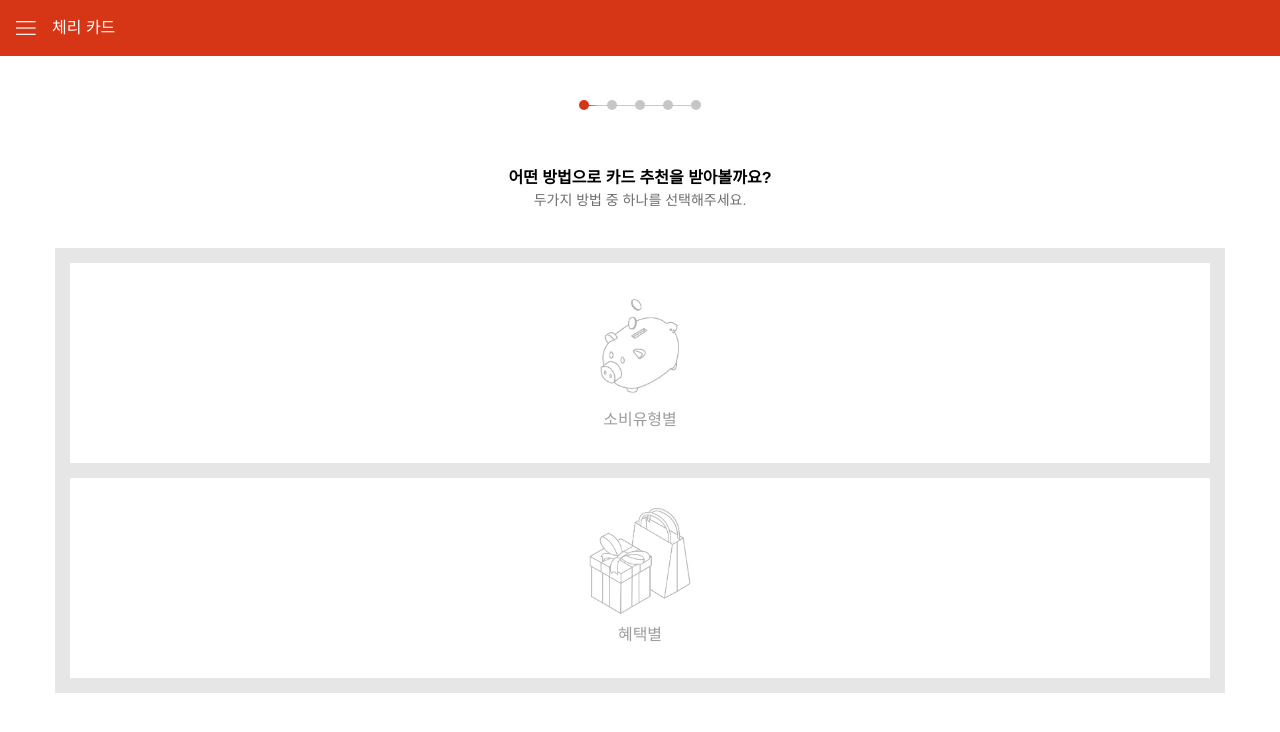
After one commit to shift3369/cherry-card, a Flask app: page /recommendation/select-method/ in a window 1280 px wide. The commit adds this page. Shown: the top 732 px of the page. Run offline with Flask 2, Linux system fonts and the light colour scheme; parts of the project's set-up code (start-up, migrations or seed data) failed here and were passed over; some libraries are stand-ins or nearby versions.

Commit message:
카드 추천 기본 세팅

```diff
--- a/app/__init__.py
+++ b/app/__init__.py
@@ -32,6 +32,8 @@ db = SQLAlchemy(app)
 db.create_all()
 
 
+from .recommendation import recommendation  # noqa
 from .routes import app as root  # noqa
 
+app.register_blueprint(recommendation)
 app.register_blueprint(root)
--- /dev/null
+++ b/app/recommendation.py
@@ -0,0 +1,29 @@
+from flask import Blueprint, redirect, render_template, url_for
+
+recommendation = Blueprint('recommendation', __name__,
+                           url_prefix='/recommendation')
+
+
+@recommendation.route('/')
+def index():
+    return redirect(url_for('.select_method'))
+
+
+@recommendation.route('/select-method/')
+def select_method():
+    return render_template('recommendation/select-method.html')
+
+
+@recommendation.route('/benefit/')
+def benefit():
+    return redirect(url_for('.benefit_monthly_total_usage'))
+
+
+@recommendation.route('/benefit/monthly_total_usage/')
+def benefit_monthly_total_usage():
+    return render_template('recommendation/benefit/monthly-total-usage.html')
+
+
+@recommendation.route('/usage-pattern/')
+def usage_pattern():
+    return ''
--- a/app/static/css/style.scss
+++ b/app/static/css/style.scss
@@ -59,3 +59,104 @@ html, body {
     }
   }
 }
+
+#recommendation {
+  .top {
+    padding: 38px 0;
+    .step-list {
+      text-align: center;
+      margin-bottom: 50px;
+      .step {
+        display: inline-block;
+        &:not(:first-child):before, &:not(:last-child):after {
+          display: inline-block;
+          vertical-align: middle;
+          margin-left: -1px;
+          margin-right: -1px;
+          width: 11px;
+          height: 1px;
+          background: $gray3;
+          content: ' ';
+        }
+        .step-indicator {
+          display: inline-block;
+          width: 10px;
+          height: 10px;
+          border-radius: 5px;
+          background: $gray3;
+        }
+        &.active {
+          &:before {
+            margin-left: -12px;
+            width: 22px;
+            background: $piont;
+          }
+          &:after {
+            background: linear-gradient(90deg, $piont, $gray3);
+          }
+          .step-indicator {
+            background: $piont;
+          }
+        }
+      }
+    }
+    .message-wrapper {
+      text-align: center;
+      .message {
+        font-size: 1em;
+        font-weight: bold;
+        color: $black;
+      }
+      .hint {
+        font-size: 0.875em;
+        font-weight: lighter;
+        color: $gray1;
+      }
+    }
+  }
+}
+
+#recommendation-select-method {
+  background: $gray4;
+  padding: 15px;
+  .method-list {
+    .method {
+      display: table;
+      text-align: center;
+      background: $white;
+      width: 100%;
+      height: 200px;
+      &:not(:last-child) {
+        margin-bottom: 15px;
+      }
+      .wrapper {
+        display: table-cell;
+        vertical-align: middle;
+        .icon {
+          width: 106px;
+          height: 106px;
+          margin-bottom: 10px;
+        }
+        .name {
+          color: $gray2;
+        }
+      }
+    }
+  }
+}
+
+#recommendation-benefit-monthly-total-usage {
+  padding: 0px 30px;
+  .money-wrapper {
+    text-align: center;
+    font-size: 1.25em;
+    color: $black;
+    margin-bottom: 30px;
+    .money {
+      display: inline-block;
+      margin-left: 20px;
+      font-size: 1.375em;
+      color: $piont;
+    }
+  }
+}
--- /dev/null
+++ b/app/templates/recommendation/base.html
@@ -0,0 +1,32 @@
+{% extends 'base-with-toolbar.html' %}
+{% block section %}
+  <div id="recommendation">
+    <div class="top">
+      <div class="step-list">
+        {% for i in range(5) -%}
+          <div class="step"><div class="step-indicator"></div></div>
+        {%- endfor %}
+      </div>
+      <div class="message-wrapper">
+        <div class="message">
+          {% block message %}
+          {% endblock %}
+        </div>
+        <div class="hint">
+          {% block hint %}
+          {% endblock %}
+        </div>
+      </div>
+    </div>
+    {% block content %}
+    {% endblock %}
+  </div>
+  <script>
+    $(function () {
+      var step = {% block step %} undefined {% endblock %};
+      if (step !== undefined) {
+        $('#recommendation').find('.step-list .step').slice(0, step).addClass('active');
+      }
+    });
+  </script>
+{% endblock %}
--- /dev/null
+++ b/app/templates/recommendation/select-method.html
@@ -0,0 +1,28 @@
+{% extends 'recommendation/base.html' %}
+{% block step %}
+  1
+{% endblock %}
+{% block message %}
+  어떤 방법으로 카드 추천을 받아볼까요?
+{% endblock %}
+{% block hint %}
+  두가지 방법 중 하나를 선택해주세요.
+{% endblock %}
+{% block content %}
+  <div id="recommendation-select-method" class="row">
+    <div class="method-list">
+      <a href="{{ url_for('.usage_pattern') }}" class="method">
+        <div class="wrapper">
+          <img class="icon" src="{{ url_for('static', filename='images/method-usage-pattern.png') }}">
+          <div class="name">소비유형별</div>
+        </div>
+      </a>
+      <a href="{{ url_for('.benefit') }}" class="method">
+        <div class="wrapper">
+          <img class="icon" src="{{ url_for('static', filename='images/method-benefit.png') }}">
+          <div class="name">혜택별</div>
+        </div>
+      </a>
+    </div>
+  </div>
+{% endblock %}
```
Also changed, not shown: app/static/css/_inputrange.scss (added, +125 -0 lines), app/templates/recommendation/benefit/monthly-total-usage.html (added, +40 -0 lines), app/static/images/method-benefit.png (added), app/static/images/method-usage-pattern.png (added).
